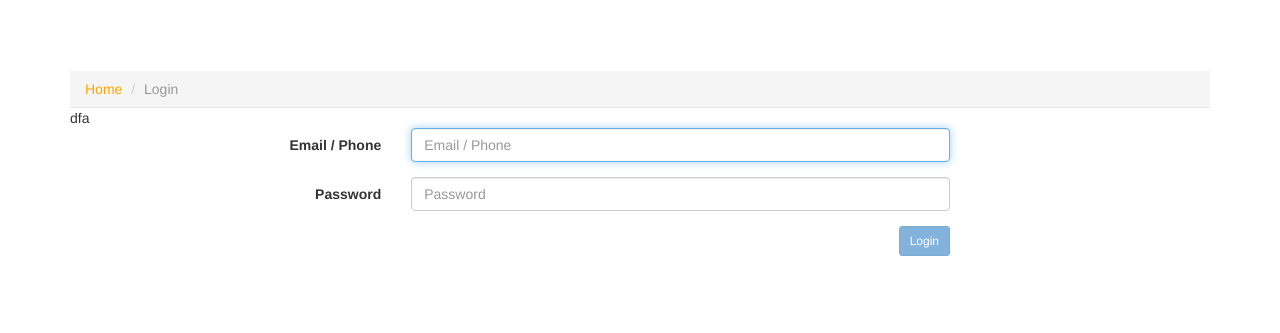
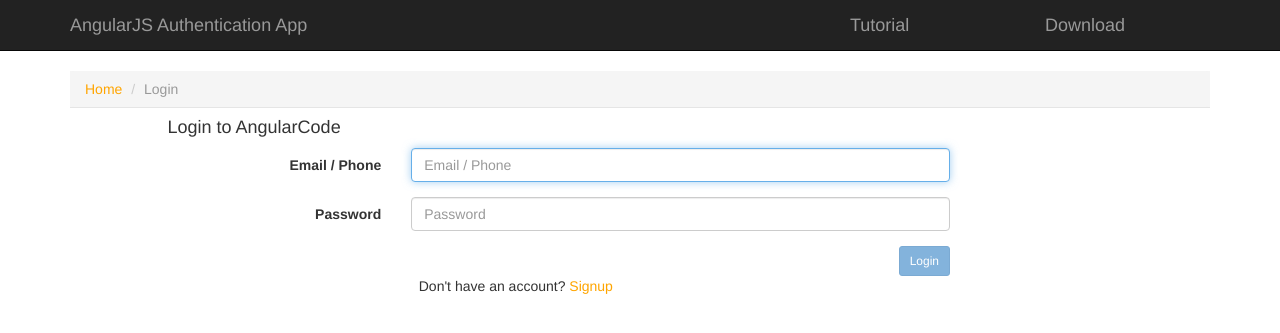
Before and after one commit to tanvir63/ProfessionalLook, a PHP site: page / in a window 1280 px wide. Shown: the top 333 px of the page. Run offline with PHP 8.4, Linux system fonts and the light colour scheme.

Commit message:
From beginnning

```diff
--- a/api/v1/authentication.php
+++ b/api/v1/authentication.php
@@ -41,6 +41,7 @@ $app->post('/login', function() use ($app) {
         }
     echoResponse(200, $response);
 });
+$app->post('/signUp', function() use ($app) {
     $response = array();
     $r = json_decode($app->request->getBody());
     verifyRequiredParams(array('email', 'name', 'password'),$r->customer);
--- a/app/app.js
+++ b/app/app.js
@@ -12,6 +12,11 @@ app.config(['$routeProvider',
                 title: 'Logout',
                 templateUrl: 'partials/login.html',
                 controller: 'logoutCtrl'
+            })
+            .when('/signup', {
+                title: 'Signup',
+                templateUrl: 'partials/signup.html',
+                controller: 'authCtrl'
             })
             .when('/dashboard', {
                 title: 'Dashboard',
@@ -39,7 +44,7 @@ app.config(['$routeProvider',
                     $rootScope.email = results.email;
                 } else {
                     var nextUrl = next.$$route.originalPath;
-                    if (nextUrl == '/login') {
+                    if (nextUrl == '/signup' || nextUrl == '/login') {
 
                     } else {
                         $location.path("/login");
--- a/app/authCtrl.js
+++ b/app/authCtrl.js
@@ -1,8 +1,20 @@
 app.controller('authCtrl', function ($scope, $rootScope, $routeParams, $location, $http, Data) {
     //initially set those objects to null to avoid undefined error
     $scope.login = {};
+    $scope.signup = {};
     $scope.doLogin = function (customer) {
         Data.post('login', {
+            customer: customer
+        }).then(function (results) {
+            Data.toast(results);
+            if (results.status == "success") {
+                $location.path('dashboard');
+            }
+        });
+    };
+    $scope.signup = {email:'',password:'',name:'',phone:'',address:''};
+    $scope.signUp = function (customer) {
+        Data.post('signUp', {
             customer: customer
         }).then(function (results) {
             Data.toast(results);
--- a/index.php
+++ b/index.php
@@ -5,7 +5,7 @@
     <meta charset="utf-8">
       <meta http-equiv="X-UA-Compatible" content="IE=edge">
         <meta name="viewport" content="width=device-width,initial-scale=1">
-          <title>Beautification</title>
+          <title>AngularJS Authentication App</title>
           <!-- Bootstrap -->
           <link href="css/bootstrap.min.css" rel="stylesheet">
             <link href="css/custom.css" rel="stylesheet">
@@ -25,6 +25,27 @@
               </head>
 
   <body ng-cloak="">
+    <div class="navbar navbar-inverse navbar-fixed-top" role="navigation">
+      <div class="container">
+        <div class="row">
+          <div class="navbar-header col-md-8">
+            <button type="button" class="navbar-toggle" toggle="collapse" target=".navbar-ex1-collapse">
+              <span class="sr-only">Toggle navigation</span>
+              <span class="icon-bar"></span>
+              <span class="icon-bar"></span>
+              <span class="icon-bar"></span>
+            </button>
+            <a class="navbar-brand" rel="home" title="AngularJS Authentication App">AngularJS Authentication App</a>
+          </div>
+          <div class="navbar-header col-md-2">
+            <a class="navbar-brand" rel="home" title="AngularJS Authentication Tutorial" href="http://www.angularcode.com/user-authentication-using-angularjs-php-mysql">Tutorial</a>
+          </div>
+           <div class="navbar-header col-md-2">
+            <a class="navbar-brand" rel="home" title="Download" href="https://app.box.com/s/1uvn9xo9nbi4xxm9g9dx">Download</a>
+          </div>
+        </div>
+      </div>
+    </div>
     <div >
       <div class="container" style="margin-top:20px;">
 
--- a/partials/login.html
+++ b/partials/login.html
@@ -8,13 +8,18 @@
     </ul>
 </div>
 <div class="page-content">
-dfa
+
 <div class="row">
 <div class="space-6"></div>
 <div class="col-sm-10 col-sm-offset-1">
     <div id="login-box" class="login-box visible widget-box no-border">
         <div class="widget-body">
             <div class="widget-main">
+                <h4 class="header blue lighter bigger">
+                    <i class="icon-coffee green"></i>
+                    Login to AngularCode
+                </h4>
+
                 <div class="space-16"></div>
 
                 <form name="loginForm" class="form-horizontal" role="form">
@@ -48,6 +53,8 @@ dfa
                                                             </div>
                         </div>
                     </div>
+                        <div class="space-4"></div>
+                <span class="lbl col-sm-3"> </span><div class="col-sm-7">Don't have an account? <a href="#/signup">Signup</a></div>
                 </form>
 
 
```
Also changed, not shown: partials/customers.html (deleted, +0 -35 lines), partials/edit-customer.html (deleted, +0 -75 lines), 2 other files.
